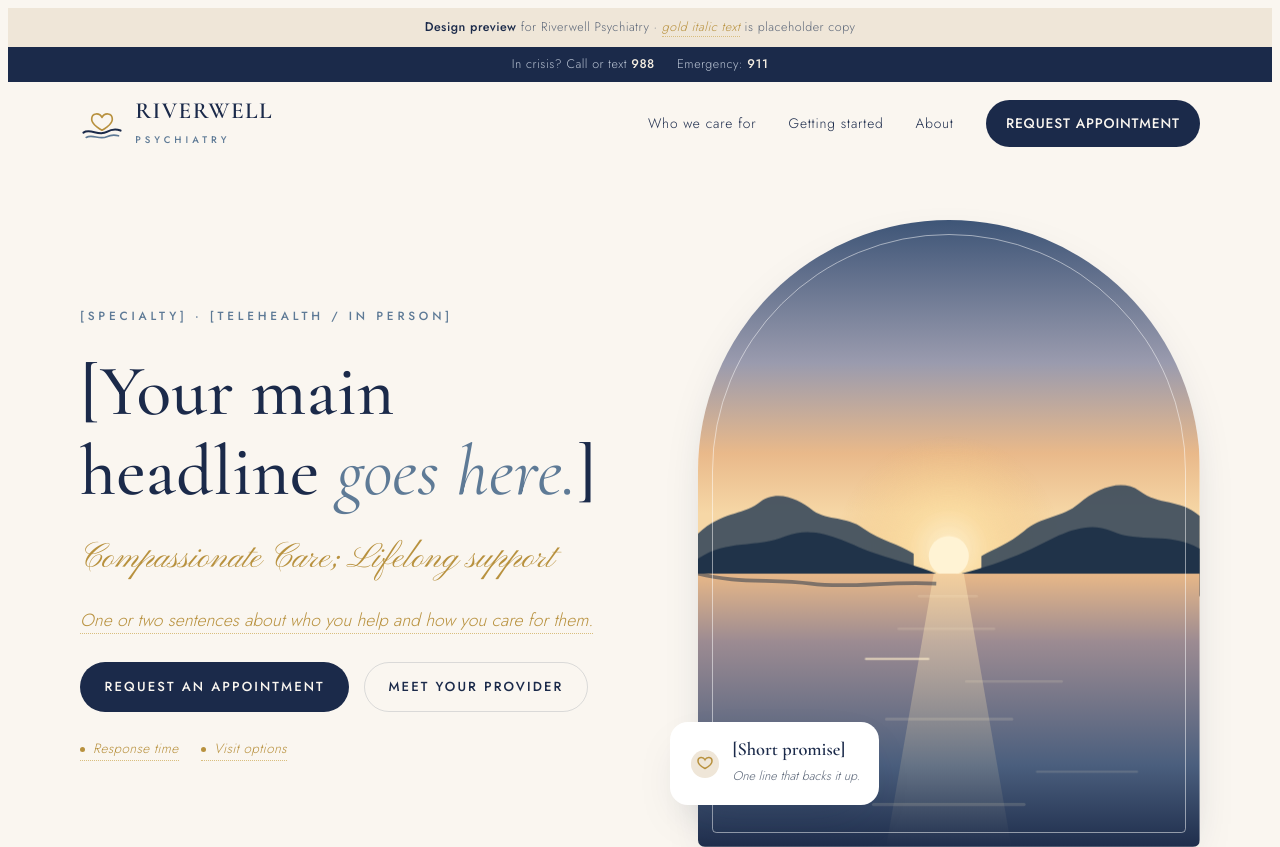
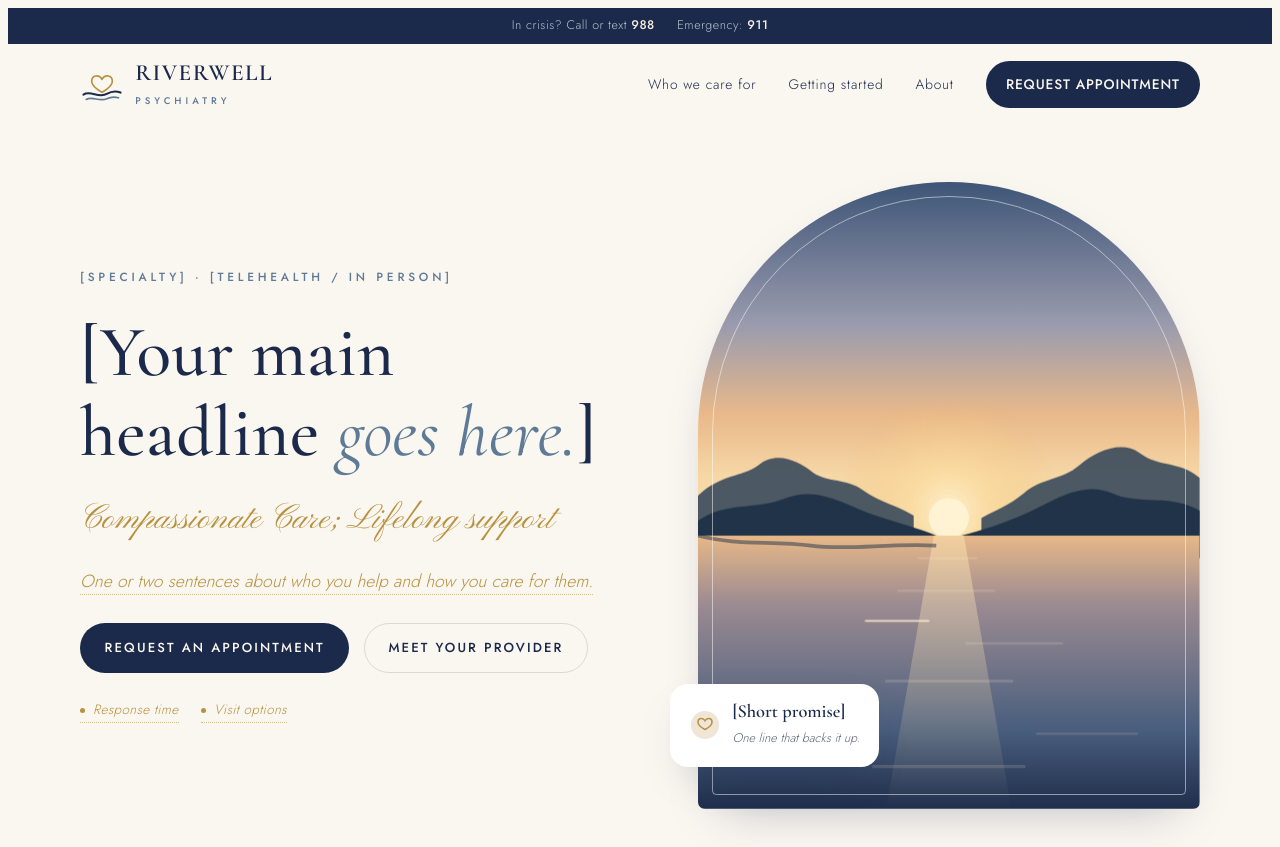
Before and after one commit to ryenellis-dev/riverwell-preview, a plain HTML site: page index.html in a window 1280 px wide. Shown: the top 847 px of the page. Drawn offline with nearby package versions, Linux system fonts and the light colour scheme.

Commit message:
Remove preview banner

```diff
--- a/index.html
+++ b/index.html
@@ -268,7 +268,6 @@ footer a:hover{color:var(--on-navy)}
 </style>
 </head>
 <body>
-<div class="ribbon"><b>Design preview</b> for Riverwell Psychiatry · <span class="ph">gold italic text</span> is placeholder copy</div>
 <div class="crisis"><div class="wrap"><span>In crisis? Call or text <strong>988</strong></span><span>Emergency: <strong>911</strong></span></div></div>
 
 <header class="nav" id="nav">
```
